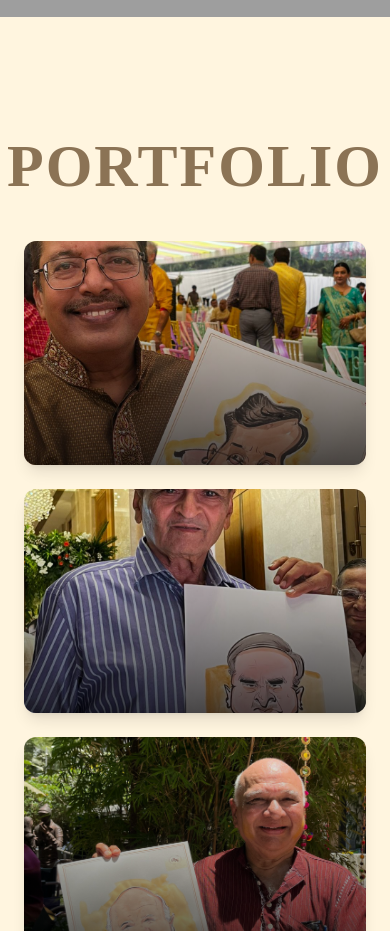
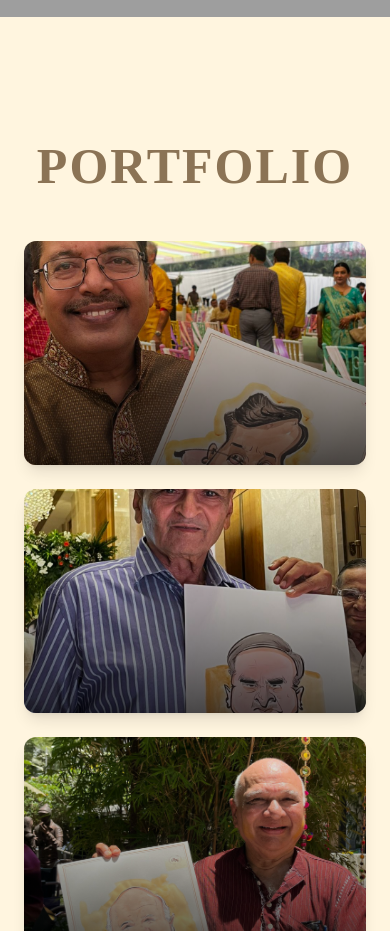
Before and after one commit to kuruet/SachinArt, a React (Vite) app: page / in a window 390 px wide. Shown: the part 2300-3231 px from the top of the page. Built offline with nearby package versions, Linux system fonts and the light colour scheme; grey boxes are pictures that could not be loaded; a web font is replaced by a local one.

Commit message:
Updated About section + responsive fixes

```diff
--- a/src/components/Offering.jsx
+++ b/src/components/Offering.jsx
@@ -114,8 +114,8 @@ const Service = () => {
 
       {/* Main Service Section */}
       <section
-        className="service-root w-full py-16 md:py-6 md:mb-24"
-        style={{ backgroundColor: 'var(--cream)', marginTop: '100px' }}
+        className="service-root w-full py-16 md:py-2 sm:py-2 sm:mt-2 md:mb-24"
+        style={{ backgroundColor: 'var(--cream)' }}
         role="region"
         aria-labelledby="services-heading"
       >
@@ -124,11 +124,19 @@ const Service = () => {
           {/* Section Heading */}
          <h1
   id="services-heading"
-            className="services-section-heading text-3xl md:text-4xl lg:text-5xl font-bold text-center uppercase tracking-wider mb-8 md:mb-12"
+  className="
+    services-section-heading
+    text-3xl md:text-4xl lg:text-5xl
+    font-bold
+    text-center uppercase tracking-wider
+    mt-1 sm:mt-1 md:mt-20 lg:mt-12
+    mb-4 sm:mb-4 md:mb-12 lg:mb-14
+  "
   style={{ color: 'var(--gold)' }}
 >
   SERVICES
 </h1>
+
 
           {/* Header Divider */}
           <div className="mb-12 md:mb-16">
--- a/src/components/Work.jsx
+++ b/src/components/Work.jsx
@@ -67,8 +67,8 @@ const Work = () => {
             letterSpacing: '2px',
             marginTop: '50px',
             marginBottom: '40px',
-            fontSize: '60px',
-            fontWeight: 700,
+            fontSize: '50px',
+            fontWeight: 800,
             lineHeight: '70px',
           }}
         >
```
Lines whose indentation alone changed are shown as unchanged.
